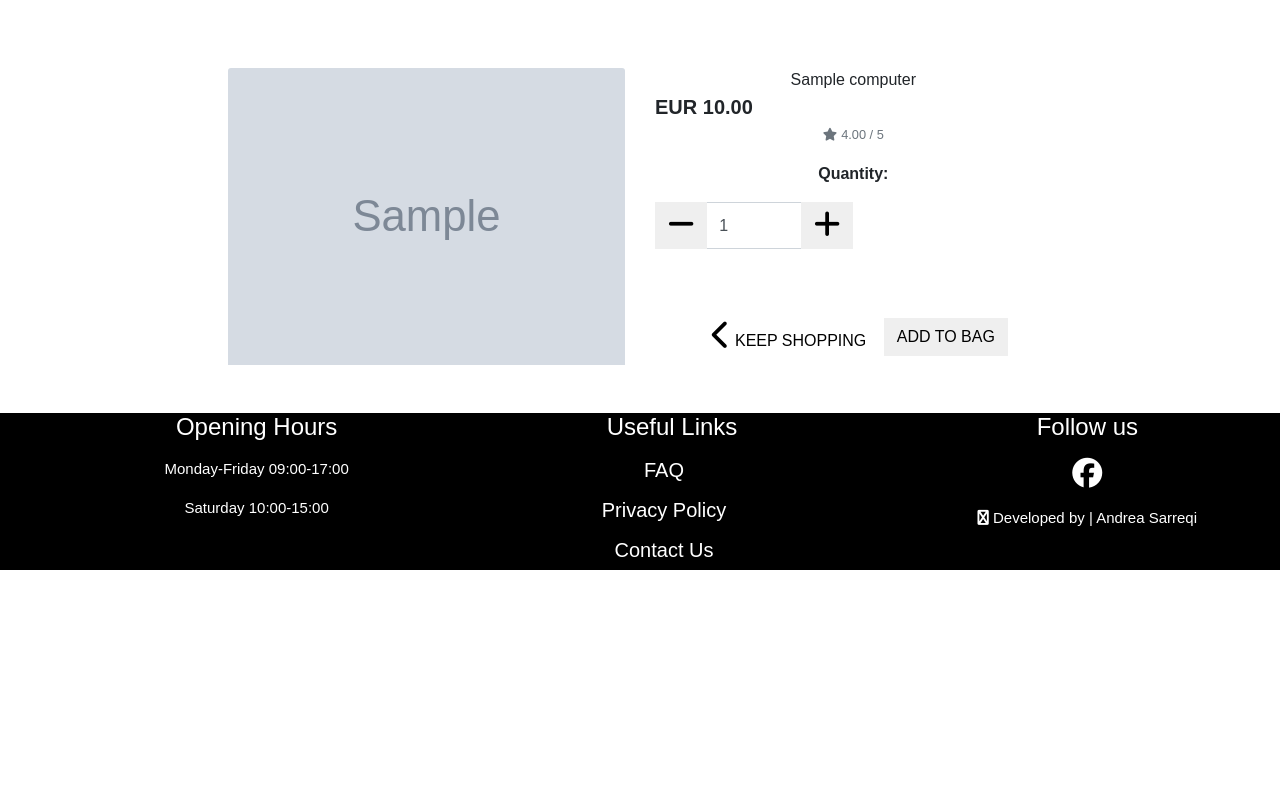
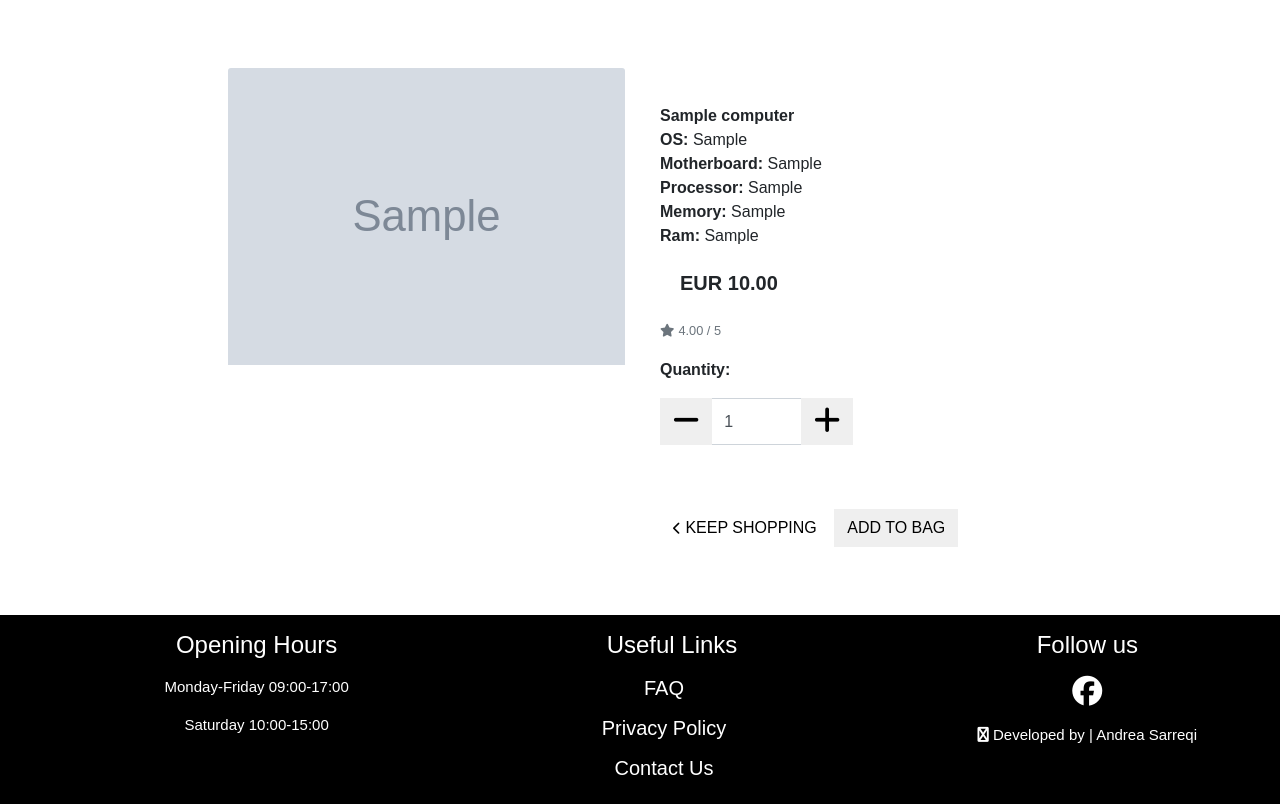
Before and after one commit to andreasarreqi/PcHub, a Django app: page /products/1/ in a window 1280 px wide. Shown: the part 80-884 px from the top of the page. Before the commit the page ends 650 px from the top, so only its background shows below. Run offline with Django 3.2, Linux system fonts and the light colour scheme; tables that the repository leaves empty hold one stand-in row (values such as "Sample post"); grey boxes marked "Sample" are stand-in pictures; some libraries are stand-ins or nearby versions.

Commit message:
Updating computer_detail template to contain more details about the computer, and deleted the footer file

```diff
--- a/products/templates/products/computer_detail.html
+++ b/products/templates/products/computer_detail.html
@@ -19,9 +19,14 @@
                 {% endif %}
             </div>
         </div>
-        <div class="col-12 col-md-6 col-lg-4">
+        <div class="col-12 col-md-6 col-lg-4 text-left mt-3">
             <div class="product-details-container mb-5 mt-md-5">
-                <p class="mb-0">{{ computer.name }}</p>
+                <p class="mb-0"> <strong> {{ computer.name }} </strong></p>
+                <p class="mb-0"> <strong> OS: </strong> {{ computer.operating_system }} </p>
+                <p class="mb-0"> <strong> Motherboard: </strong> {{ computer.motherboard }} </p>
+                <p class="mb-0"> <strong> Processor: </strong> {{ computer.proccessor }}</p>
+                <p class="mb-0"> <strong> Memory: </strong> {{ computer.memory }} </p>
+                <p class="mb-0"> <strong> Ram: </strong> {{ computer.ram }} </p>
                 <p class="lead mb-0 text-left font-weight-bold">EUR {{ computer.price }}</p>
                 {% if computer.rating %}
                 <small class="text-muted"><i class="fas fa-star mr-1"></i>{{ computer.rating }} / 5</small>
@@ -62,11 +67,10 @@
                                 </div>
                             </div>
                         </div>
-
                         <div class="col{% if s %}-12 mt-2{% endif %}">
                             <a href="{% url 'computers' %}" class="btn btn-outline-black rounded-0 mt-5">
                                 <span class="icon">
-                                    <i class="fas fa-chevron-left"></i>
+                                    <i class="fas fa-chevron-left small"></i>
                                 </span>
                                 <span class="text-uppercase">Keep Shopping</span>
                             </a>
--- a/static/css/base.css
+++ b/static/css/base.css
@@ -8,6 +8,8 @@ body {
     margin: 0;
     padding: 0;
     overflow-x: hidden;
+    display: flex;
+    flex-direction: column;
 }
 
 * {
@@ -19,12 +21,13 @@ main {
 }
 
 /*--------------------------------------------- Footer styling*/
-.footer {
+footer {
     background-color: black;
     font-size: 15px;
     padding-left: 5%;
     width: 100%;
     bottom: 0;
+    margin-top: auto;
 }
 
 span i {
@@ -61,7 +64,7 @@ section h3 {
     justify-content: center;
     align-items: center;
     text-align: center;
-    height: 120vh;
+    height: 110vh;
 }
 
 .third-section {
@@ -142,6 +145,12 @@ section h3 {
 }
 
 
+.text-left {
+    padding: 20px;
+}
+
+
+
 /*------------------------------------------- Media queries */
 @media only screen and (max-width: 360px) {
     html {
@@ -149,7 +158,11 @@ section h3 {
     }
 
     h1 {
-        font-size: 25px;
+        font-size: 20px;
+    }
+
+    .h3 {
+        font-size: 20px;
     }
 
     .first-section p {
@@ -161,7 +174,7 @@ section h3 {
     }
 
     .second-section {
-        height: 150vh;
+        height: 160vh;
     }
 
     .third-section {
--- a/templates/base.html
+++ b/templates/base.html
@@ -122,8 +122,43 @@
     {% endblock %}
 
     <!--Footer-->
-    <footer class="text-white d-flex align-items-center d-flex flex-column">
-        {% include 'includes/footer.html'%}
+    <footer class="footer mt-auto py-3 dark-bg text-white">
+        <div class="row">
+            <div class="col-12 col-md-4 ps-2 text-start text-md-center">
+
+                <h4 class="fw-bolder mb-3"> Opening Hours </h4>
+                <p> Monday-Friday 09:00-17:00</p>
+                <p> Saturday 10:00-15:00</p>
+
+            </div>
+            <div class="col-12 col-md-4 ps-2 py-4 py-md-0 text-start text-md-center">
+                <h4 class="fw-bolder">Useful Links</h4>
+
+                <a class="navbar-brand" href="#" aria-label="footer link to cancer information page">
+                    FAQ</a>
+                <br>
+                <a class="navbar-brand" href="#" aria-label="footer link to blog page">Privacy
+                    Policy</a>
+                <br>
+                <a class="navbar-brand" href="#">Contact Us</a>
+
+            </div>
+            <div class="col-12 col-md-4 ps-2 text-start text-md-center">
+                <h4 class="fw-bolder">Follow us</h4>
+                <div class="my-3">
+                    <!-- External social media links & copyrights -->
+                    <span>
+                        <a class="hvr-icon-grow mx-4" href="#" target="_blank"
+                            aria-label="footer link to facebook, opens in a new tab">
+                            <i class="fab fa-facebook hvr-icon fs-5"></i></a>
+                    </span>
+                </div>
+                <p>
+                    <i class="fab fa-copyright"></i> Developed by
+                    <span></span> | Andrea Sarreqi
+                </p>
+            </div>
+        </div>
     </footer>
 
 
--- a/templates/includes/footer.html
+++ /dev/null
@@ -1,38 +0,0 @@
-<div class="footer ">
-    <div class="row">
-        <div class="col-12 col-md-4 ps-2 text-start text-md-center">
-
-            <h4 class="fw-bolder mb-3"> Opening Hours </h4>
-            <p> Monday-Friday 09:00-17:00</p>
-            <p> Saturday 10:00-15:00</p>
-
-        </div>
-        <div class="col-12 col-md-4 ps-2 py-4 py-md-0 text-start text-md-center">
-            <h4 class="fw-bolder">Useful Links</h4>
-
-            <a class="navbar-brand" href="#" aria-label="footer link to cancer information page">
-                FAQ</a>
-            <br>
-            <a class="navbar-brand" href="#" aria-label="footer link to blog page">Privacy
-                Policy</a>
-            <br>
-            <a class="navbar-brand" href="#">Contact Us</a>
-
-        </div>
-        <div class="col-12 col-md-4 ps-2 text-start text-md-center">
-            <h4 class="fw-bolder">Follow us</h4>
-            <div class="my-3">
-                <!-- External social media links & copyrights -->
-                <span>
-                    <a class="hvr-icon-grow mx-4" href="#" target="_blank"
-                        aria-label="footer link to facebook, opens in a new tab">
-                        <i class="fab fa-facebook hvr-icon fs-5"></i></a>
-                </span>
-            </div>
-            <p>
-                <i class="fab fa-copyright"></i> Developed by
-                <span></span> | Andrea Sarreqi
-            </p>
-        </div>
-    </div>
-</div>
```
